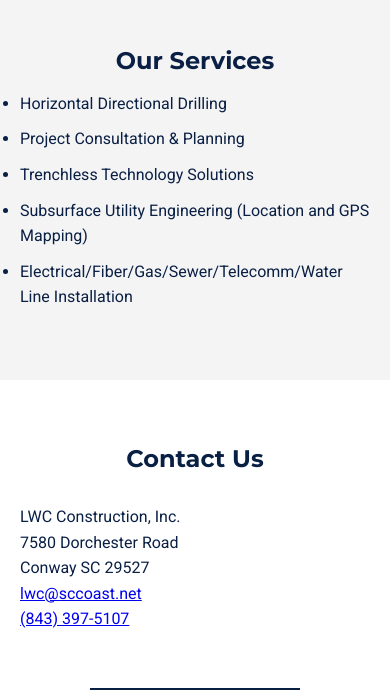
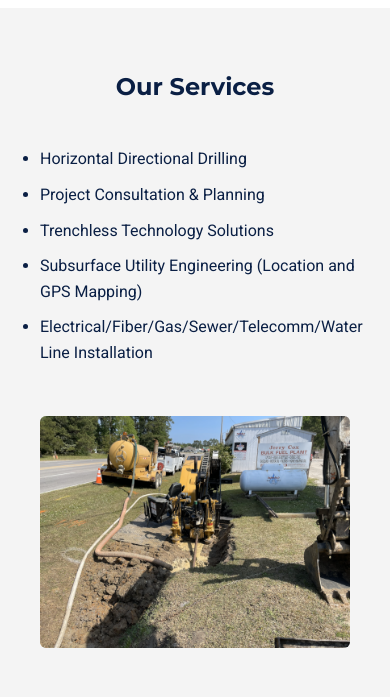
Before and after one commit to lwc-construction/lwc-construction, a plain HTML site: page index.html in a window 390 px wide. Shown: the part 1920-2617 px from the top of the page. Drawn offline with Linux system fonts and the light colour scheme.

Commit message:
Feature: Add slideshow container and images to services

```diff
--- a/index.html
+++ b/index.html
@@ -49,7 +49,7 @@
     <div class="v24x40-road">
       <img src="images/24x40_road_768.png" alt="Vermeer D24x40 Series II">
     </div>
-    <p>With 37 years of experience, we provide reliable, safe underground utility solutions using advanced drilling techniques. We specialize in horizontal directional drilling for utility construction; including fiber, CATV, telecommunications, gas, water and sewer. Our service area includes Conway, Florence, Georgetown, Kingstree, Marion, Myrtle Beach, Socastee, Surfside and all portions of Georgetown, Florence, Horry, Marion, and Williamsburg Counties. We have directional boring equipment capable of performing 2 - 14 inch diameter bores over a span of 1000 feet. Our fleet includes a Vermeer Navigator D20x22 Series II and D24x40 Series II with all necessary support equipment. Customer satisfaction is our goal; ensuring your job will be completed in a proper and timely manner. Our clients include Berkeley County Water and Sewer Authority, City of Conway, Farmers Telephone Cooperative, Georgetown County Water and Sewer District, Grand Strand Water and Sewer Authority, Horry Electric Cooperative, Mastec Utilities, and Monks Corner Water Works.</p>
+    <p>With 37 years of experience, we provide reliable, safe underground utility solutions using advanced drilling techniques. We specialize in horizontal directional drilling for utility construction; including fiber, CATV, telecommunications, gas, water and sewer. Our service area includes Conway, Florence, Georgetown, Kingstree, Marion, Myrtle Beach, Socastee, Surfside and all portions of Georgetown, Florence, Horry, Marion, and Williamsburg Counties. We have directional boring equipment capable of performing 2 - 14 inch diameter bores over a span of 1000 feet. Our fleet includes a Vermeer Navigator D20x22 Series II and D24x40 Series II with all necessary support equipment. Customer satisfaction is our goal; ensuring your job will be completed in a proper and timely manner. Our clients include Berkeley County Water and Sewer Authority, City of Conway, Farmers Telephone Cooperative, Georgetown County Water and Sewer District, Grand Strand Water and Sewer Authority, Horry Electric Cooperative, Mastec Utilities, Moncks Corner Water Works and Myrtle Beach International Airport.</p>
     <br>
     <div class="v20x22-walk">
       <img src="images/20x22_walk.png" alt="Vermeer D20x22 Series II">
@@ -58,7 +58,8 @@
   </section>
 
   <section id="services" class="section">
-    <h2>Our Services</h2>
+  <h2>Our Services</h2>
+  <div class="services-content">
     <ul>
       <li>Horizontal Directional Drilling</li>
       <li>Project Consultation & Planning</li>
@@ -66,6 +67,13 @@
       <li>Subsurface Utility Engineering (Location and GPS Mapping)</li>
       <li>Electrical/Fiber/Gas/Sewer/Telecomm/Water Line Installation</li>
     </ul>
+    <div class="slideshow">
+      <img src="images/jerry_cox.png" alt="Horizontal Directional Drilling">
+      <img src="images/20x22_rail.png" alt="D20x22 Navigator and Bobcat 335">
+      <img src="images/2_1000_gal.png" alt="(2) 1000 gallon mixing systems">
+      <img src="images/6_sdr_11.png" alt="6 in. SDR 11 for Myrtle Beach International Airport">
+    </div>
+  </div>
   </section>
 
   <section id="contact" class="section">
@@ -92,19 +100,49 @@
   </footer>
 
   <script>
+  document.addEventListener("DOMContentLoaded", function() {
+
+    /* ------------------------------
+      Hamburger menu (toggle, close on click)
+    ------------------------------ */
     const hamburger = document.querySelector('.hamburger');
     const navLinks = document.querySelector('.nav-links');
     const links = document.querySelectorAll('.nav-links a');
-    // Toggle menu
+
     hamburger.addEventListener('click', () => {
       navLinks.classList.toggle('active');
     });
-    // Close menu on link click
+
     links.forEach(link => {
       link.addEventListener('click', () => {
         navLinks.classList.remove('active');
       });
     });
+
+    /* ------------------------------
+      Slideshow (fade, loop once)
+    ------------------------------ */
+    const slides = document.querySelectorAll(".slideshow img");
+    let current = 0;
+
+    function showSlide(index) {
+      slides.forEach((slide, i) => {
+        slide.classList.toggle("active", i === index);
+      });
+    }
+
+    showSlide(current);
+
+    const interval = setInterval(() => {
+      current++;
+      if (current < slides.length) {
+        showSlide(current);
+      } else {
+        clearInterval(interval);
+      }
+    }, 20000);
+
+  });
   </script>
 
 </body>
--- a/style.css
+++ b/style.css
@@ -1,4 +1,4 @@
-/* All screens ... see bottom for small screen responsive settings */
+/* All screens ... see @media for small screen responsive settings */
 
 /* Reset */
 * {
@@ -122,17 +122,56 @@ and .v24x40-road classes!*/
   display: block;
 }
 
-/* Section content alignment */
+/* Section header alignment */
 .section h1,
 .section h2 {
   text-align: center;
 }
 
+/* Section paragraph and unordered list alignment and width */
 .section p,
 .section ul {
   text-align: left;
   max-width: 768px;
   margin: 0 auto;
+}
+
+/* Services section layout */
+.services-content {
+  display: flex;
+  justify-content: flex-start;
+  align-items: flex-start;
+  gap: 40px;
+  margin: 30px auto;
+  max-width: 768px;
+  padding: 0 20px;
+}
+
+/* Slideshow container */
+.slideshow {
+  position: relative;
+  width: 360px;
+  max-width: 100%;
+  aspect-ratio: 4 / 3;
+  overflow: hidden;
+  border-radius: 6px;
+  flex-shrink: 0;  /* Prevent flex from shrinking the slideshow */
+}
+
+/* Slideshow images */
+.slideshow img {
+  position: absolute;
+  top: 0;
+  left: 0;
+  width: 100%;
+  height: 100%;
+  object-fit: contain;
+  opacity: 0;
+  transition: opacity 3s ease-in-out;
+}
+
+.slideshow img.active {
+  opacity: 1;
 }
 
 /* Facebook */
@@ -193,4 +232,23 @@ footer {
     display: block;
   }
 
+  /* Stack services unordered list and slideshow vertically on small screens */
+  .services-content {
+    flex-direction: column;
+    align-items: center;
+  }
+
+  .slideshow {
+    width: 100%;
+    height: auto;
+    aspect-ratio: 4 / 3;  /* Keep aspect ratio on mobile */
+    flex-shrink: 0;
+  }
+
+  /* Slideshow images 100% on small screens*/
+  .slideshow img {
+    width: 100%;
+    height: 100%;
+  }
+
 }
```
Also changed, not shown: images/20x22_rail.png (added), images/2_1000_gal.png (added), images/6_sdr_11.png (added), images/jerry_cox.png (added).
